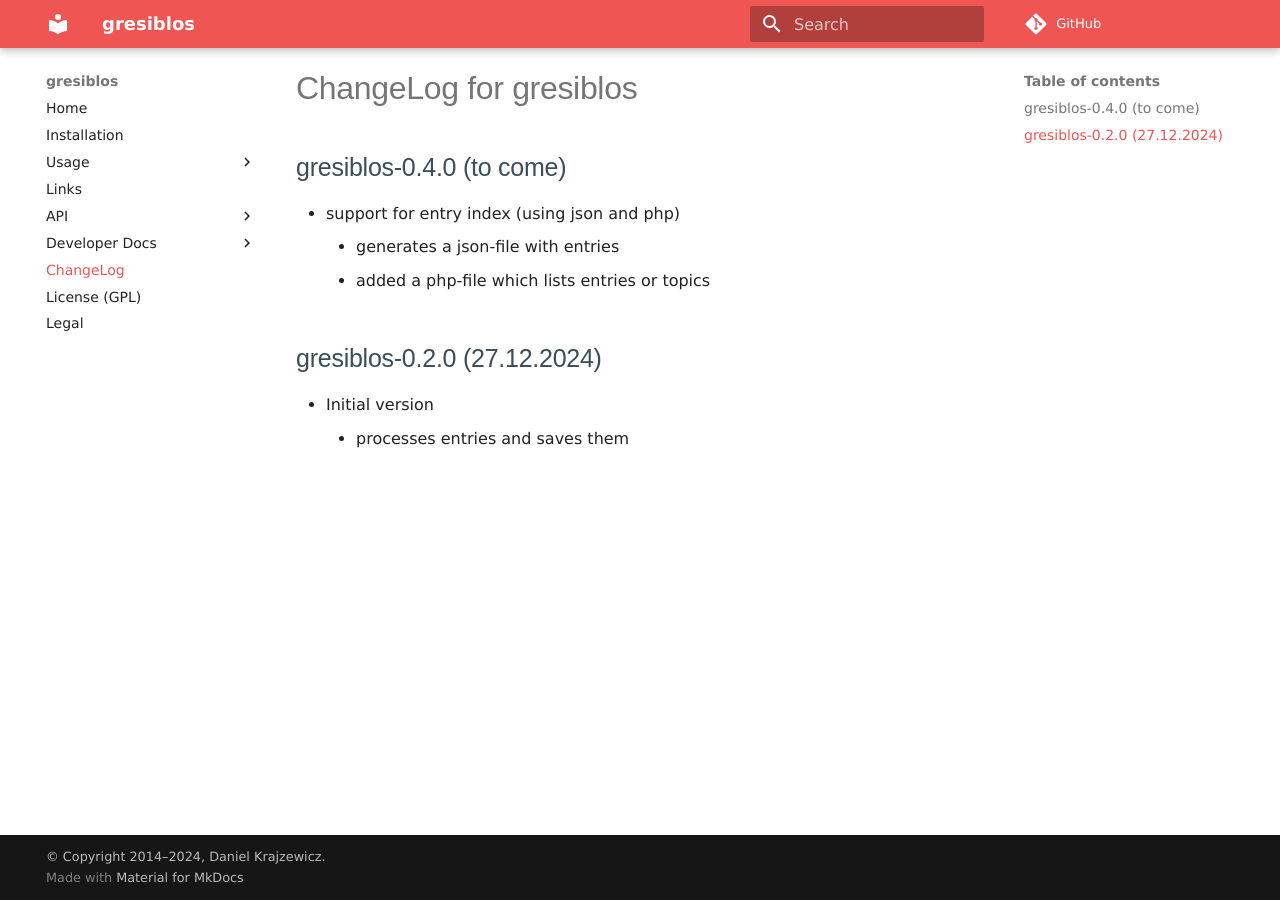
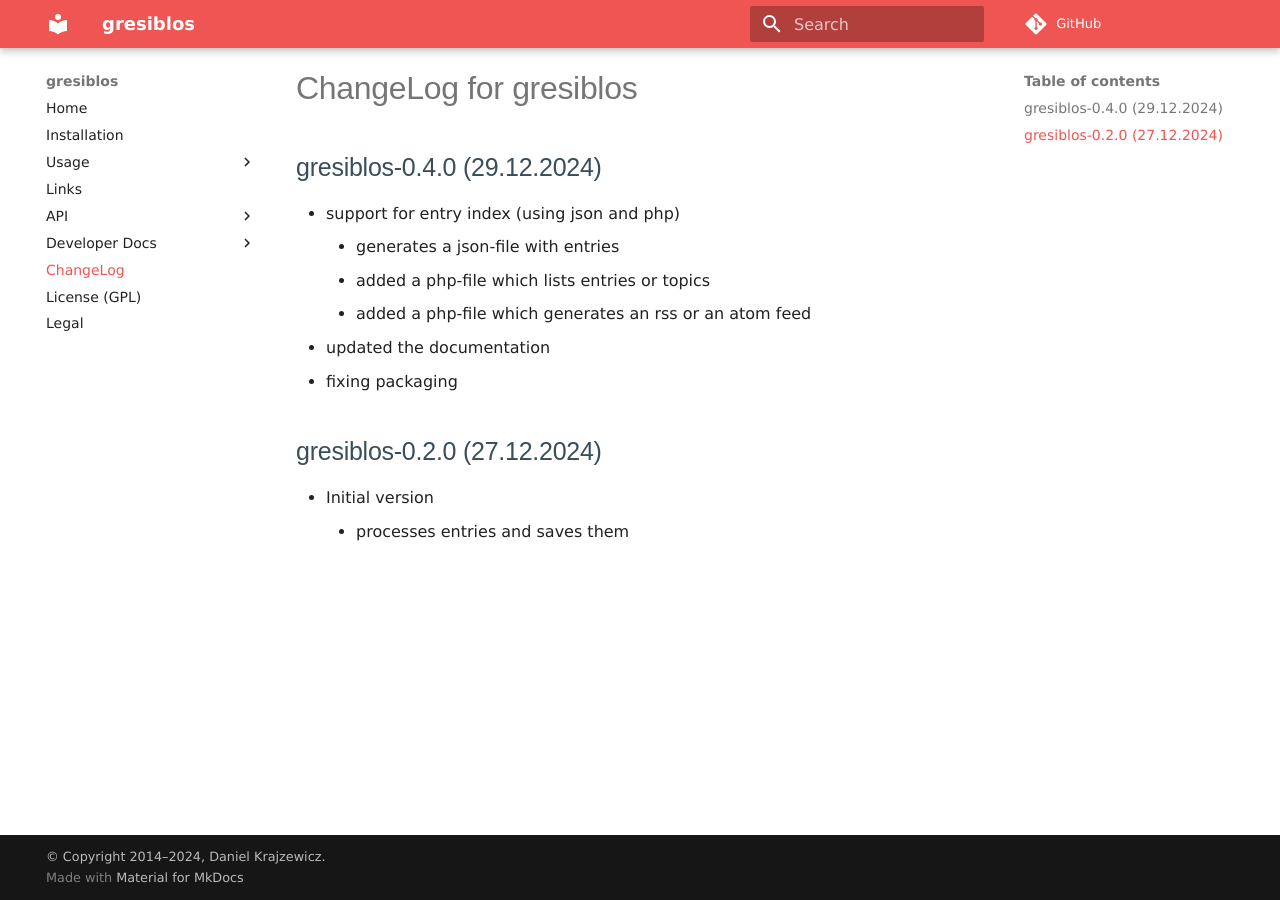
Before and after one commit to dkrajzew/gresiblos, an MkDocs documentation site: the page built from docs/changes.md, in a window 1280 px wide. Built offline with MkDocs 1.6.1 and Material for MkDocs 9.7.7, drawn with Linux system fonts in a browser that asks for light colours; comment, search, counter and statistics services are not loaded.

Commit message:
Update changes.md

```diff
--- a/docs/changes.md
+++ b/docs/changes.md
@@ -1,9 +1,12 @@
 # ChangeLog for gresiblos
 
-## gresiblos-0.4.0 (to come)
+## gresiblos-0.4.0 (29.12.2024)
 * support for entry index (using json and php)
     * generates a json-file with entries
     * added a php-file which lists entries or topics
+    * added a php-file which generates an rss or an atom feed
+* updated the documentation
+* fixing packaging
 
 ## gresiblos-0.2.0 (27.12.2024)
 * Initial version
```
